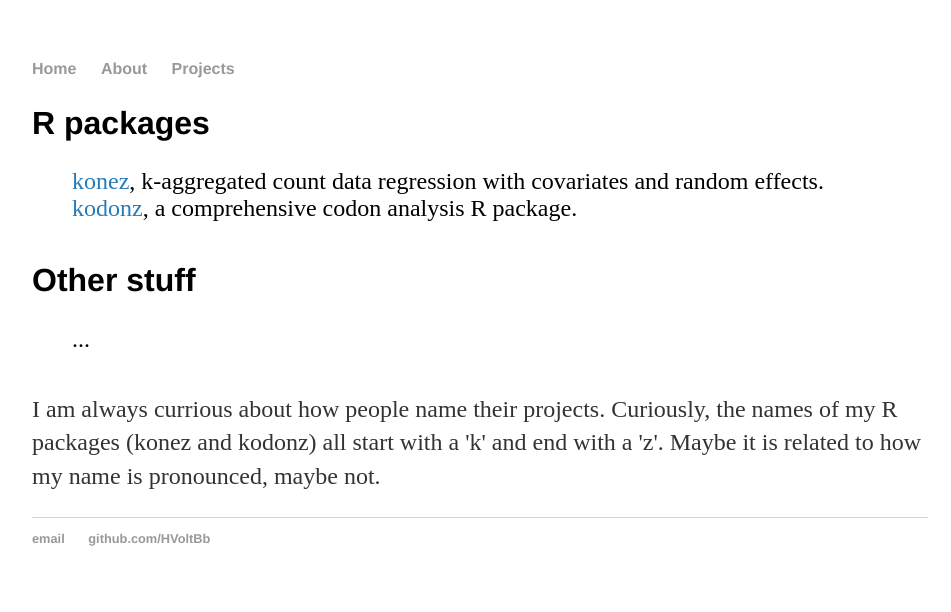
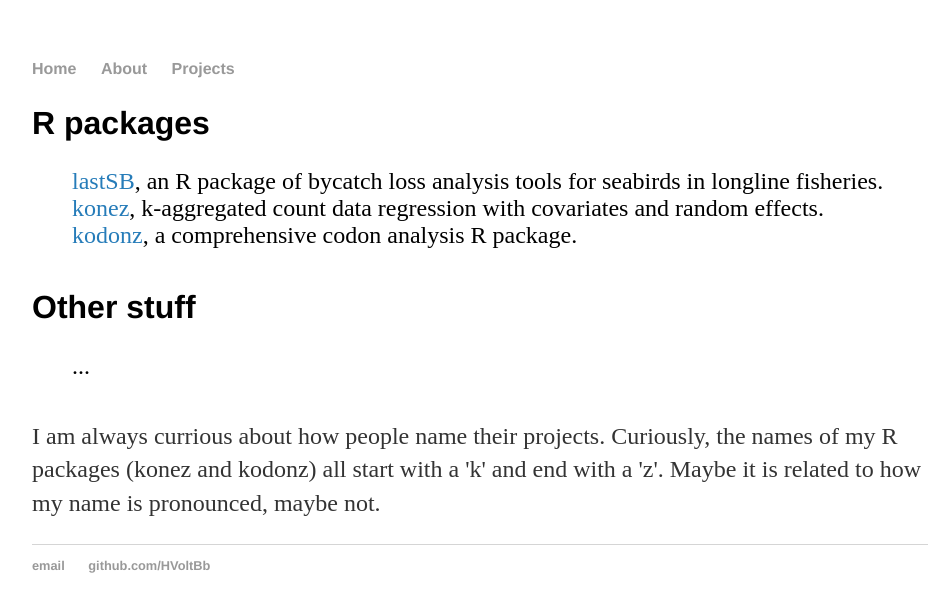
Before and after one commit to HVoltBb/HVoltBb.github.io, a Jekyll site: the page built from projects/index.html, in a window 1280 px wide. Shown: the top 612 px of the page, without its empty margins (160-1111 px from the left). Built offline with Jekyll 4.4.1, drawn with Linux system fonts in a browser that asks for light colours.

Commit message:
Update index.html

```diff
--- a/projects/index.html
+++ b/projects/index.html
@@ -4,6 +4,7 @@
 ---
 <h2>R packages</h2>
 <ul class='stuff'>
+	<li><a href="https://hvoltbb.github.io/kodonz/" target="_blank">lastSB</a>, an R package of bycatch loss analysis tools for seabirds in longline fisheries.</li>
 	<li><a href="https://hvoltbb.github.io/konez/" target="_blank">konez</a>, k-aggregated count data regression with covariates and random effects.</li>
 	<li><a href="https://hvoltbb.github.io/kodonz/" target="_blank">kodonz</a>, a comprehensive codon analysis R package.</li>
 </ul>
```
